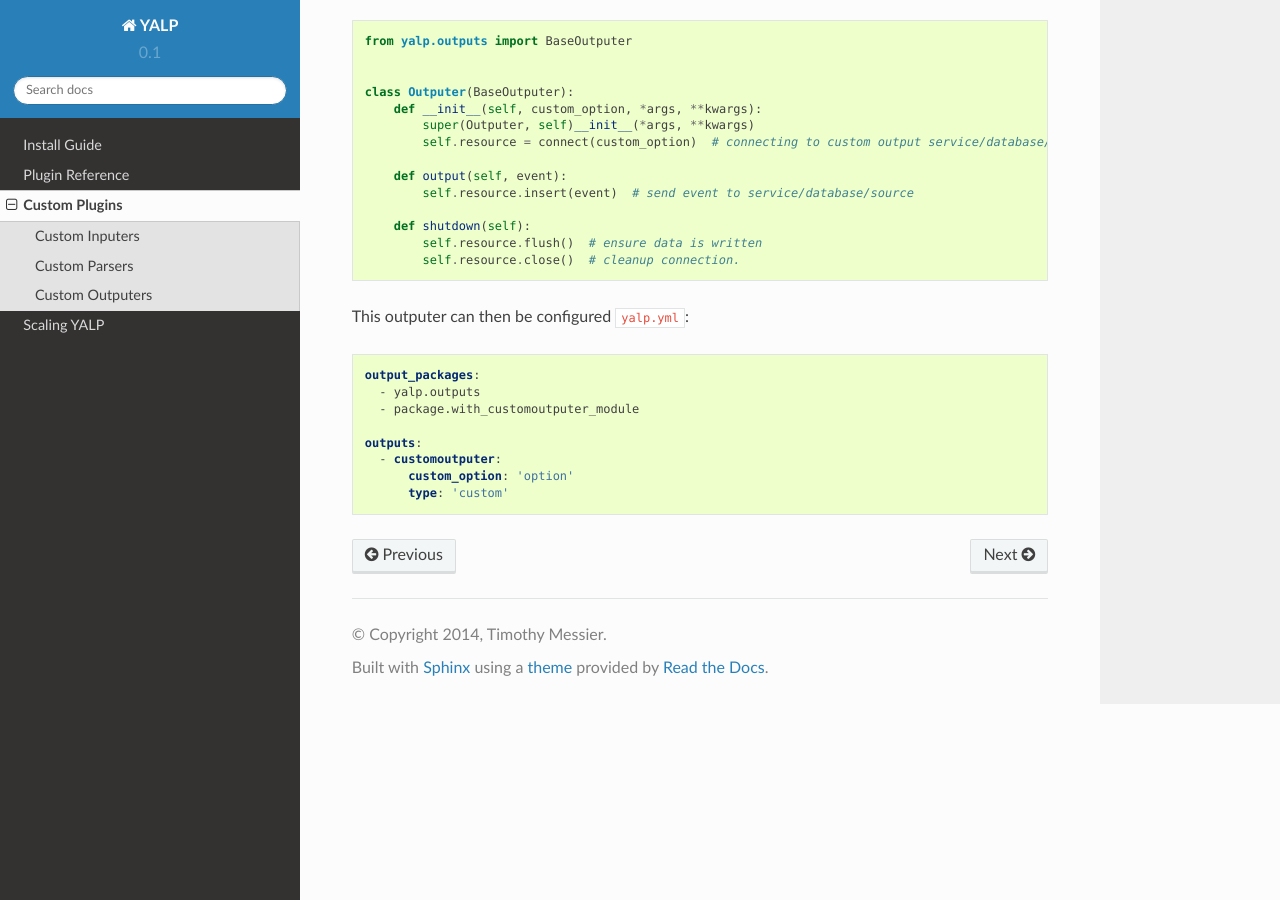
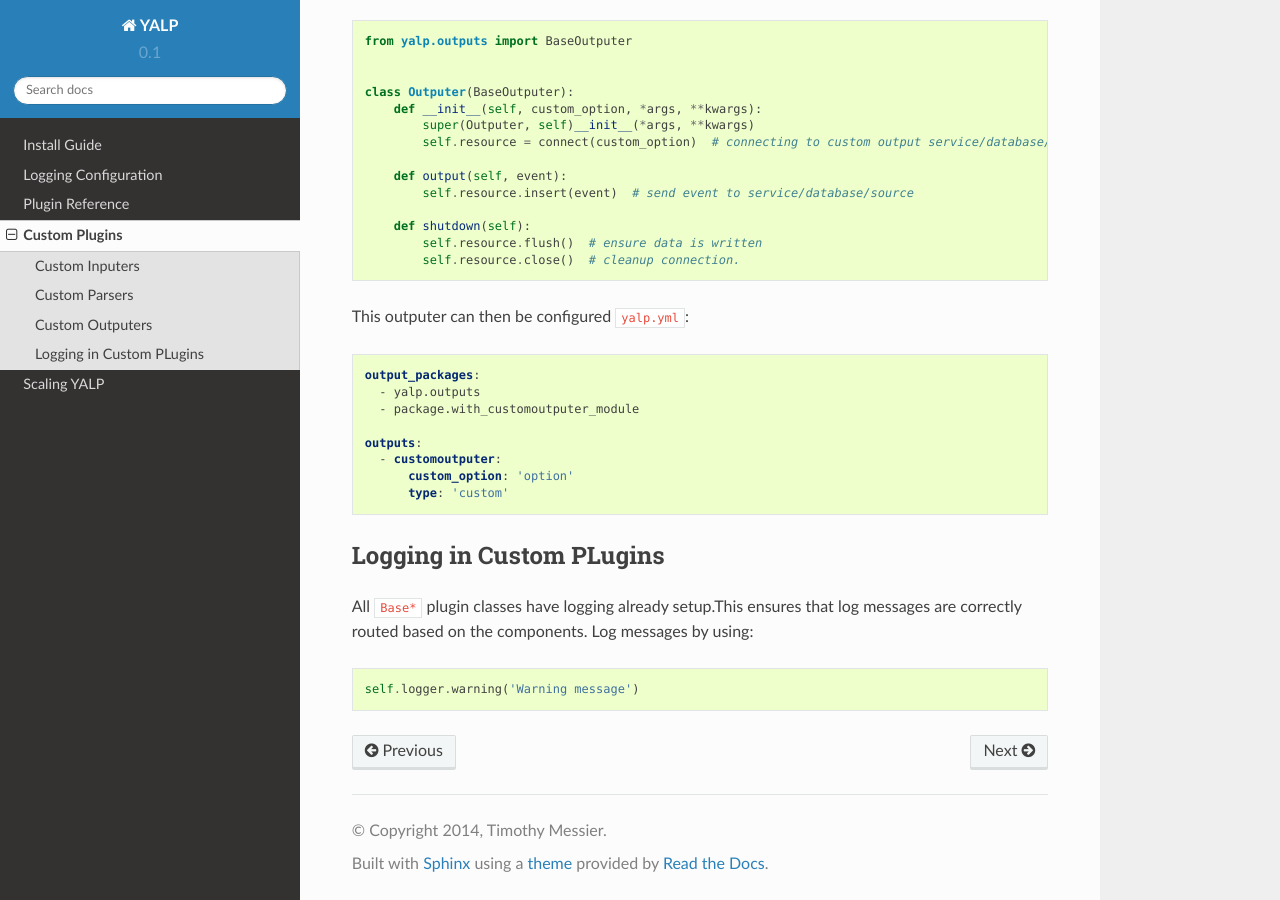
Before and after one commit to yalp-log/yalp, a Sphinx documentation site: the page built from doc/topics/plugins.rst, in a window 1280 px wide and 900 px high, scrolled down 2133 px. Built offline with Sphinx 7.4.7 and the Read the Docs theme 2.0.0, drawn with Linux system fonts in a browser that asks for light colours.

Commit message:
add initial logging docs

```diff
--- a/doc/index.rst
+++ b/doc/index.rst
@@ -1,4 +1,3 @@
-
 YALP
 ====
 
@@ -58,6 +57,7 @@
     :glob:
 
     topics/install
+    topics/logging
     ref/index
     topics/plugins
     topics/scaling
--- /dev/null
+++ b/doc/topics/logging.rst
@@ -0,0 +1,2 @@
+Logging Configuration
+=====================
--- a/doc/topics/plugins.rst
+++ b/doc/topics/plugins.rst
@@ -142,3 +142,14 @@
       - customoutputer:
           custom_option: 'option'
           type: 'custom'
+
+
+Logging in Custom PLugins
+-------------------------
+
+All ``Base*`` plugin classes have logging already setup.This ensures that log
+messages are correctly routed based on the components. Log messages by using:
+
+.. code-block:: python
+
+    self.logger.warning('Warning message')
```
